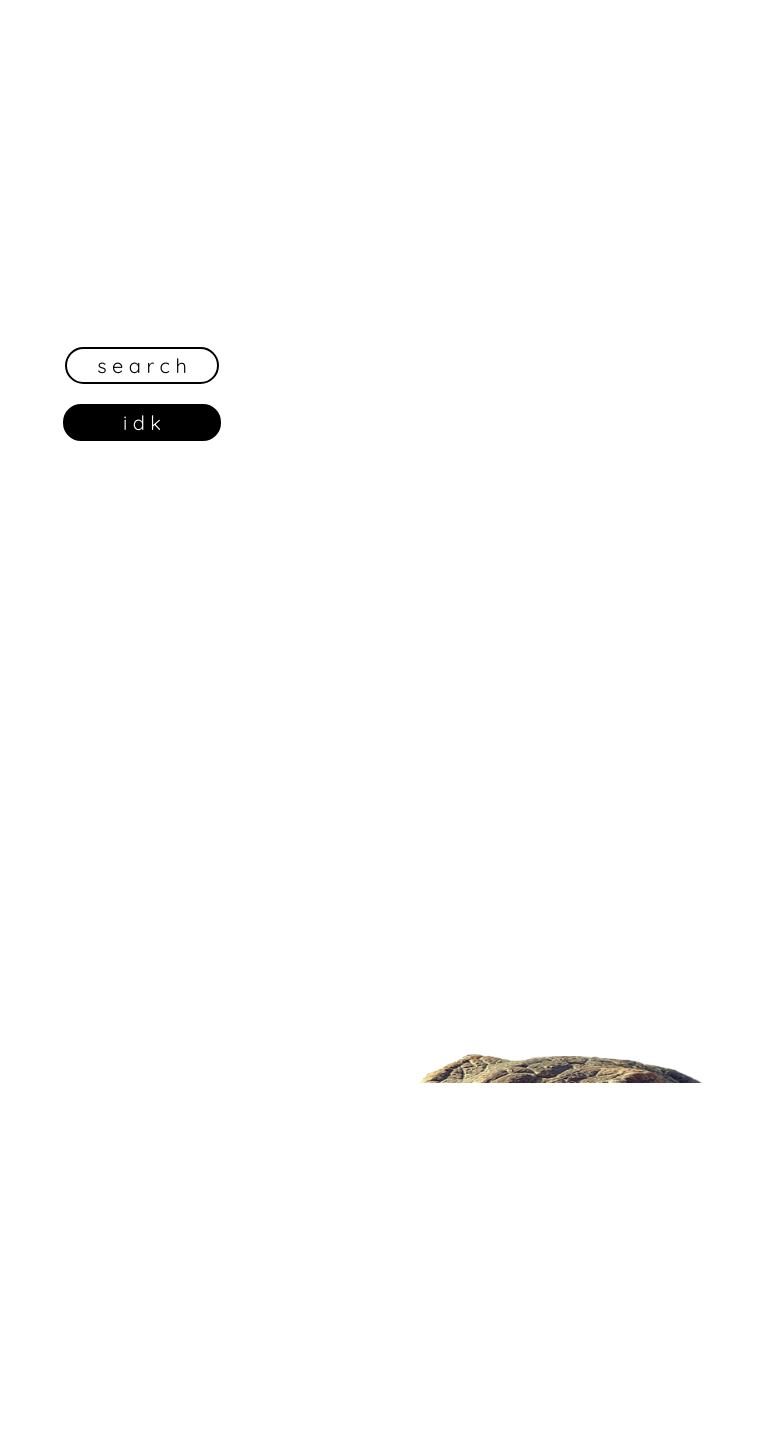
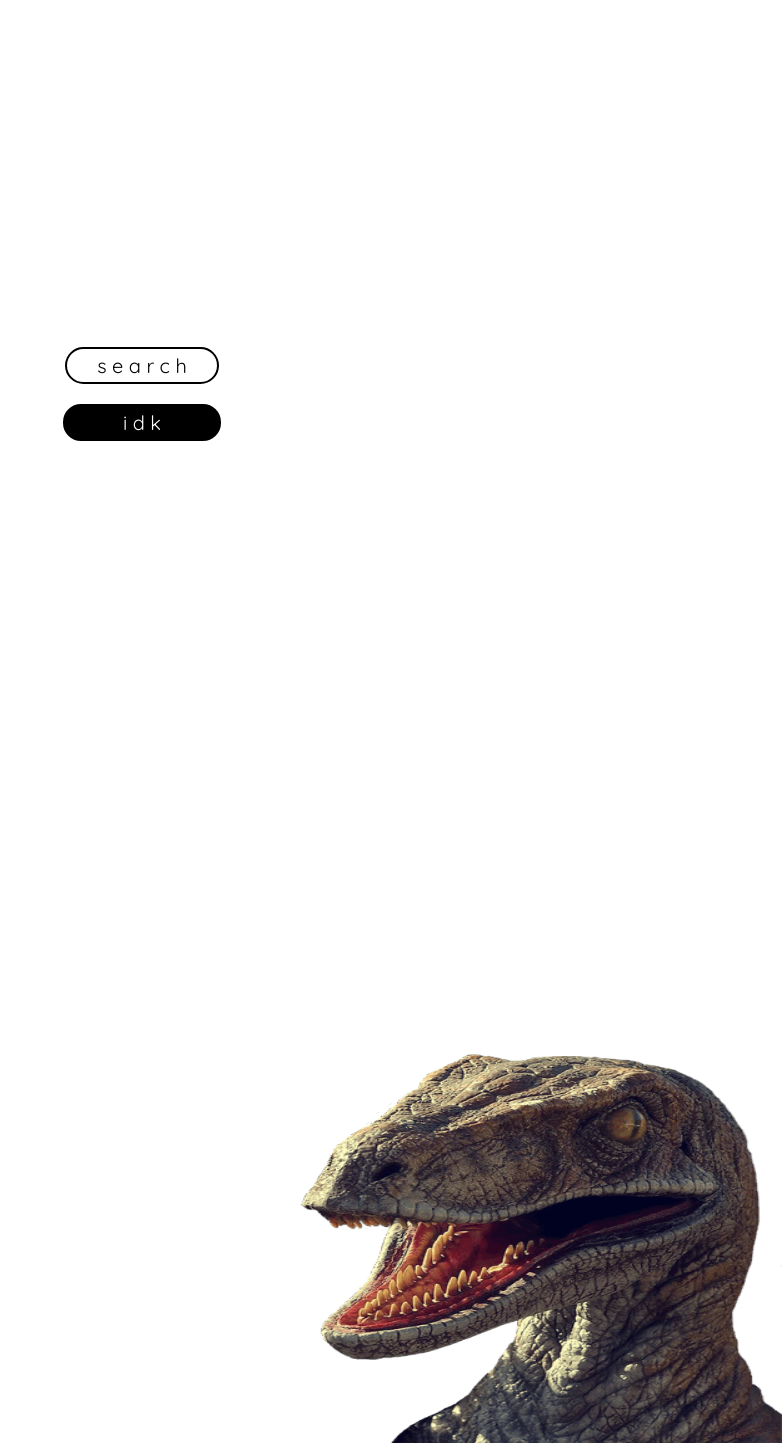
Before and after one commit to npatel111/Javascript-Dictionary, a PHP site: page / in a window 1280 px wide. Shown: the whole page, without its empty margins (498-1280 px from the left). Before the commit the page ends 1083 px from the top, so only its background shows below. Run offline with PHP 8.4, Linux system fonts and the light colour scheme; some libraries are stand-ins or nearby versions.

Commit message:
skeleton css grid

```diff
--- a/app/index.html
+++ b/app/index.html
@@ -3,6 +3,8 @@
   <head>
     <meta charset="utf-8">
     <link rel="stylesheet" href="style.css">
+    <link rel="stylesheet" href="skeleton.css">
+
     <link href="https://fonts.googleapis.com/css?family=Bungee+Shade" rel="stylesheet">
     <link href="https://fonts.googleapis.com/css?family=Quicksand" rel="stylesheet">
     <script src="https://ajax.googleapis.com/ajax/libs/jquery/3.1.0/jquery.min.js"></script>
@@ -18,13 +20,19 @@
           </form>
     </div>
     <div class="container">
+      <div class='row'>
+        <div class='three columns'>
           <button class="raptor" id="clickme"></button>
-      <div id="display">
+        </div>
+      </div>
+      <div class='row'>
+        <div class='six columns' id="display">
           <div id="search"></div>
           <div id="definition"></div>
         </div>
-      <div id="gifcontainer">
+        <div class='six columns' id="gifcontainer">
           <div id="gif"></div>
+        </div>
       </div>
     </div>
 
--- a/app/index.js
+++ b/app/index.js
@@ -44,7 +44,7 @@ function displayGif(response) {
     let responseLength = response.data.length
     let randgif = response.data[Math.floor(Math.random()*responseLength)]
     store.gifs[store.gifs.length-1].url = randgif.images.original.url
-    $('#gif').empty().append(`<img src="${randgif.images.original.url}" /><br><div id="gifbutton"><button id="anotherGif" onclick="getGif('${store.gifs[store.gifs.length-1].word}')">and another!</button></div>`)
+    $('#gif').empty().append(`<img src="${randgif.images.original.url}" /><br><span id="gifbutton"><button id="anotherGif" onclick="getGif('${store.gifs[store.gifs.length-1].word}')">and another!</button></span>`)
   }
 }
 
@@ -61,29 +61,3 @@ $( "#clickme" ).click(function() {
     }, 1500);
   });
 });
-
-var txt = 'type here'
-var timeOut;
-var txtLen = txt.length;
-var char = 0;
-
-// $('.input').attr('placeholder', '|');
-// (function typeIt() {
-//     var humanize = Math.round(Math.random() * (200 - 30)) + 30;
-//     timeOut = setTimeout(function () {
-//         char++;
-//         var type = txt.substring(0, char);
-//         $('.input').attr('placeholder', type + '|');
-//         typeIt();
-//
-//         if (char == txtLen) {
-//             $('.input').attr('placeholder', $('.input').attr('placeholder').slice(0, -1)) // remove the '|'
-//             clearTimeout(timeOut);
-//         }
-//
-//     }, humanize);
-// }());
-
-// $('.raptor').hover(function () {
-//     alert ('hilaskfdjlasfdjfalksdj')
-// })
--- /dev/null
+++ b/app/skeleton.css
@@ -0,0 +1,418 @@
+/*
+* Skeleton V2.0.4
+* Copyright 2014, Dave Gamache
+* www.getskeleton.com
+* Free to use under the MIT license.
+* http://www.opensource.org/licenses/mit-license.php
+* 12/29/2014
+*/
+
+
+/* Table of contents
+––––––––––––––––––––––––––––––––––––––––––––––––––
+- Grid
+- Base Styles
+- Typography
+- Links
+- Buttons
+- Forms
+- Lists
+- Code
+- Tables
+- Spacing
+- Utilities
+- Clearing
+- Media Queries
+*/
+
+
+/* Grid
+–––––––––––––––––––––––––––––––––––––––––––––––––– */
+.container {
+  position: relative;
+  width: 100%;
+  max-width: 960px;
+  margin: 0 auto;
+  padding: 0 20px;
+  box-sizing: border-box; }
+.column,
+.columns {
+  width: 100%;
+  float: left;
+  box-sizing: border-box; }
+
+/* For devices larger than 400px */
+@media (min-width: 400px) {
+  .container {
+    width: 85%;
+    padding: 0; }
+}
+
+/* For devices larger than 550px */
+@media (min-width: 550px) {
+  .container {
+    width: 80%; }
+  .column,
+  .columns {
+    margin-left: 4%; }
+  .column:first-child,
+  .columns:first-child {
+    margin-left: 0; }
+
+  .one.column,
+  .one.columns                    { width: 4.66666666667%; }
+  .two.columns                    { width: 13.3333333333%; }
+  .three.columns                  { width: 22%;            }
+  .four.columns                   { width: 30.6666666667%; }
+  .five.columns                   { width: 39.3333333333%; }
+  .six.columns                    { width: 48%;            }
+  .seven.columns                  { width: 56.6666666667%; }
+  .eight.columns                  { width: 65.3333333333%; }
+  .nine.columns                   { width: 74.0%;          }
+  .ten.columns                    { width: 82.6666666667%; }
+  .eleven.columns                 { width: 91.3333333333%; }
+  .twelve.columns                 { width: 100%; margin-left: 0; }
+
+  .one-third.column               { width: 30.6666666667%; }
+  .two-thirds.column              { width: 65.3333333333%; }
+
+  .one-half.column                { width: 48%; }
+
+  /* Offsets */
+  .offset-by-one.column,
+  .offset-by-one.columns          { margin-left: 8.66666666667%; }
+  .offset-by-two.column,
+  .offset-by-two.columns          { margin-left: 17.3333333333%; }
+  .offset-by-three.column,
+  .offset-by-three.columns        { margin-left: 26%;            }
+  .offset-by-four.column,
+  .offset-by-four.columns         { margin-left: 34.6666666667%; }
+  .offset-by-five.column,
+  .offset-by-five.columns         { margin-left: 43.3333333333%; }
+  .offset-by-six.column,
+  .offset-by-six.columns          { margin-left: 52%;            }
+  .offset-by-seven.column,
+  .offset-by-seven.columns        { margin-left: 60.6666666667%; }
+  .offset-by-eight.column,
+  .offset-by-eight.columns        { margin-left: 69.3333333333%; }
+  .offset-by-nine.column,
+  .offset-by-nine.columns         { margin-left: 78.0%;          }
+  .offset-by-ten.column,
+  .offset-by-ten.columns          { margin-left: 86.6666666667%; }
+  .offset-by-eleven.column,
+  .offset-by-eleven.columns       { margin-left: 95.3333333333%; }
+
+  .offset-by-one-third.column,
+  .offset-by-one-third.columns    { margin-left: 34.6666666667%; }
+  .offset-by-two-thirds.column,
+  .offset-by-two-thirds.columns   { margin-left: 69.3333333333%; }
+
+  .offset-by-one-half.column,
+  .offset-by-one-half.columns     { margin-left: 52%; }
+
+}
+
+
+/* Base Styles
+–––––––––––––––––––––––––––––––––––––––––––––––––– */
+/* NOTE
+html is set to 62.5% so that all the REM measurements throughout Skeleton
+are based on 10px sizing. So basically 1.5rem = 15px :) */
+/*html {
+  font-size: 62.5%; }
+body {*/
+  /*font-size: 1.5em; /* currently ems cause chrome bug misinterpreting rems on body element */*/
+  /*line-height: 1.6;
+  font-weight: 400;
+  font-family: "Raleway", "HelveticaNeue", "Helvetica Neue", Helvetica, Arial, sans-serif;
+  color: #222; }*/
+
+
+/* Typography
+–––––––––––––––––––––––––––––––––––––––––––––––––– */
+/*h1, h2, h3, h4, h5, h6 {
+  margin-top: 0;
+  margin-bottom: 2rem;
+  font-weight: 300; }
+h1 { font-size: 4.0rem; line-height: 1.2;  letter-spacing: -.1rem;}
+h2 { font-size: 3.6rem; line-height: 1.25; letter-spacing: -.1rem; }
+h3 { font-size: 3.0rem; line-height: 1.3;  letter-spacing: -.1rem; }
+h4 { font-size: 2.4rem; line-height: 1.35; letter-spacing: -.08rem; }
+h5 { font-size: 1.8rem; line-height: 1.5;  letter-spacing: -.05rem; }
+h6 { font-size: 1.5rem; line-height: 1.6;  letter-spacing: 0; }*/
+
+/* Larger than phablet */
+@media (min-width: 550px) {
+  h1 { font-size: 5.0rem; }
+  h2 { font-size: 4.2rem; }
+  h3 { font-size: 3.6rem; }
+  h4 { font-size: 3.0rem; }
+  h5 { font-size: 2.4rem; }
+  h6 { font-size: 1.5rem; }
+}
+
+/*p {
+  margin-top: 0; }*/
+
+
+/* Links
+–––––––––––––––––––––––––––––––––––––––––––––––––– */
+/*a {
+  color: #1EAEDB; }
+a:hover {
+  color: #0FA0CE; }*/
+
+
+/* Buttons
+–––––––––––––––––––––––––––––––––––––––––––––––––– */
+/*.button,
+button,
+input[type="submit"],
+input[type="reset"],
+input[type="button"] {
+  display: inline-block;
+  height: 38px;
+  padding: 0 30px;
+  color: #555;
+  text-align: center;
+  font-size: 11px;
+  font-weight: 600;
+  line-height: 38px;
+  letter-spacing: .1rem;
+  text-transform: uppercase;
+  text-decoration: none;
+  white-space: nowrap;
+  background-color: transparent;
+  border-radius: 4px;
+  border: 1px solid #bbb;
+  cursor: pointer;
+  box-sizing: border-box; }
+.button:hover,
+button:hover,
+input[type="submit"]:hover,
+input[type="reset"]:hover,
+input[type="button"]:hover,
+.button:focus,
+button:focus,
+input[type="submit"]:focus,
+input[type="reset"]:focus,
+input[type="button"]:focus {
+  color: #333;
+  border-color: #888;
+  outline: 0; }
+.button.button-primary,
+button.button-primary,
+input[type="submit"].button-primary,
+input[type="reset"].button-primary,
+input[type="button"].button-primary {
+  color: #FFF;
+  background-color: #33C3F0;
+  border-color: #33C3F0; }
+.button.button-primary:hover,
+button.button-primary:hover,
+input[type="submit"].button-primary:hover,
+input[type="reset"].button-primary:hover,
+input[type="button"].button-primary:hover,
+.button.button-primary:focus,
+button.button-primary:focus,
+input[type="submit"].button-primary:focus,
+input[type="reset"].button-primary:focus,
+input[type="button"].button-primary:focus {
+  color: #FFF;
+  background-color: #1EAEDB;
+  border-color: #1EAEDB; }
+*/
+
+/* Forms
+–––––––––––––––––––––––––––––––––––––––––––––––––– */
+/*input[type="email"],
+input[type="number"],
+input[type="search"],
+input[type="text"],
+input[type="tel"],
+input[type="url"],
+input[type="password"],
+textarea,
+select {
+  height: 38px;*/
+  /*padding: 6px 10px; /* The 6px vertically centers text on FF, ignored by Webkit */*/
+  /*background-color: #fff;
+  border: 1px solid #D1D1D1;
+  border-radius: 4px;
+  box-shadow: none;
+  box-sizing: border-box; }*/
+/* Removes awkward default styles on some inputs for iOS */
+/*input[type="email"],
+input[type="number"],
+input[type="search"],
+input[type="text"],
+input[type="tel"],
+input[type="url"],
+input[type="password"],
+textarea {
+  -webkit-appearance: none;
+     -moz-appearance: none;
+          appearance: none; }
+textarea {
+  min-height: 65px;
+  padding-top: 6px;
+  padding-bottom: 6px; }
+input[type="email"]:focus,
+input[type="number"]:focus,
+input[type="search"]:focus,
+input[type="text"]:focus,
+input[type="tel"]:focus,
+input[type="url"]:focus,
+input[type="password"]:focus,
+textarea:focus,
+select:focus {
+  border: 1px solid #33C3F0;
+  outline: 0; }
+label,
+legend {
+  display: block;
+  margin-bottom: .5rem;
+  font-weight: 600; }
+fieldset {
+  padding: 0;
+  border-width: 0; }
+input[type="checkbox"],
+input[type="radio"] {
+  display: inline; }
+label > .label-body {
+  display: inline-block;
+  margin-left: .5rem;
+  font-weight: normal; }*/
+
+
+/* Lists
+–––––––––––––––––––––––––––––––––––––––––––––––––– */
+/*ul {
+  list-style: circle inside; }
+ol {
+  list-style: decimal inside; }
+ol, ul {
+  padding-left: 0;
+  margin-top: 0; }
+ul ul,
+ul ol,
+ol ol,
+ol ul {
+  margin: 1.5rem 0 1.5rem 3rem;
+  font-size: 90%; }
+li {
+  margin-bottom: 1rem; }*/
+
+
+/* Code
+–––––––––––––––––––––––––––––––––––––––––––––––––– */
+/*code {
+  padding: .2rem .5rem;
+  margin: 0 .2rem;
+  font-size: 90%;
+  white-space: nowrap;
+  background: #F1F1F1;
+  border: 1px solid #E1E1E1;
+  border-radius: 4px; }
+pre > code {
+  display: block;
+  padding: 1rem 1.5rem;
+  white-space: pre; }*/
+
+
+/* Tables
+–––––––––––––––––––––––––––––––––––––––––––––––––– */
+/*th,
+td {
+  padding: 12px 15px;
+  text-align: left;
+  border-bottom: 1px solid #E1E1E1; }
+th:first-child,
+td:first-child {
+  padding-left: 0; }
+th:last-child,
+td:last-child {
+  padding-right: 0; }*/
+
+
+/* Spacing
+–––––––––––––––––––––––––––––––––––––––––––––––––– */
+/*button,
+.button {
+  margin-bottom: 1rem; }
+input,
+textarea,
+select,
+fieldset {
+  margin-bottom: 1.5rem; }
+pre,
+blockquote,
+dl,
+figure,
+table,
+p,
+ul,
+ol,
+form {
+  margin-bottom: 2.5rem; }*/
+
+
+/* Utilities
+–––––––––––––––––––––––––––––––––––––––––––––––––– */
+/*.u-full-width {
+  width: 100%;
+  box-sizing: border-box; }
+.u-max-full-width {
+  max-width: 100%;
+  box-sizing: border-box; }
+.u-pull-right {
+  float: right; }
+.u-pull-left {
+  float: left; }*/
+
+
+/* Misc
+–––––––––––––––––––––––––––––––––––––––––––––––––– */
+/*hr {
+  margin-top: 3rem;
+  margin-bottom: 3.5rem;
+  border-width: 0;
+  border-top: 1px solid #E1E1E1; }*/
+
+
+/* Clearing
+–––––––––––––––––––––––––––––––––––––––––––––––––– */
+
+/* Self Clearing Goodness */
+/*.container:after,
+.row:after,
+.u-cf {
+  content: "";
+  display: table;
+  clear: both; }*/
+
+
+/* Media Queries
+–––––––––––––––––––––––––––––––––––––––––––––––––– */
+/*
+Note: The best way to structure the use of media queries is to create the queries
+near the relevant code. For example, if you wanted to change the styles for buttons
+on small devices, paste the mobile query code up in the buttons section and style it
+there.
+*/
+
+
+/* Larger than mobile */
+@media (min-width: 400px) {}
+
+/* Larger than phablet (also point when grid becomes active) */
+@media (min-width: 550px) {}
+
+/* Larger than tablet */
+@media (min-width: 750px) {}
+
+/* Larger than desktop */
+@media (min-width: 1000px) {}
+
+/* Larger than Desktop HD */
+@media (min-width: 1200px) {}
--- a/app/style.css
+++ b/app/style.css
@@ -13,7 +13,7 @@ form {
 }
 
 #display {
-  position: absolute;
+  /*position: absolute;*/
   width: 40%;
   height: 500px;
   padding-left: 135px;
@@ -32,7 +32,7 @@ form {
 }
 
 #search {
-  position: absolute;
+  /*position: absolute;*/
   position: relative;
   font-size:100px;
   font-family: 'Bungee Shade', cursive;
@@ -86,6 +86,7 @@ ul {
   -moz-transition-duration: .2s;
   background-color: white;
   padding: 4px 30px;
+  cursor: pointer;
 }
 
 .submit:hover {
@@ -108,6 +109,7 @@ ul {
   -moz-transition-duration: .2s;
   background-color: black;
   padding: 6px 60px;
+  cursor: pointer;
 }
 
 .button:hover {
@@ -124,6 +126,7 @@ ul {
   height: 150px;
   border: 0px solid;
   transform: scale(.45);
+  cursor: pointer;
 }
 
 .raptor:hover {
@@ -152,6 +155,7 @@ ul {
   -moz-transition-duration: .2s;
   background-color: black;
   padding: 4px 30px;
+  cursor: pointer;
 }
 
 #anotherGif:hover {
```
Also changed, not shown: notes.md (added, +8 -0 lines), 1 other file. Lines whose indentation alone changed are shown as unchanged.
